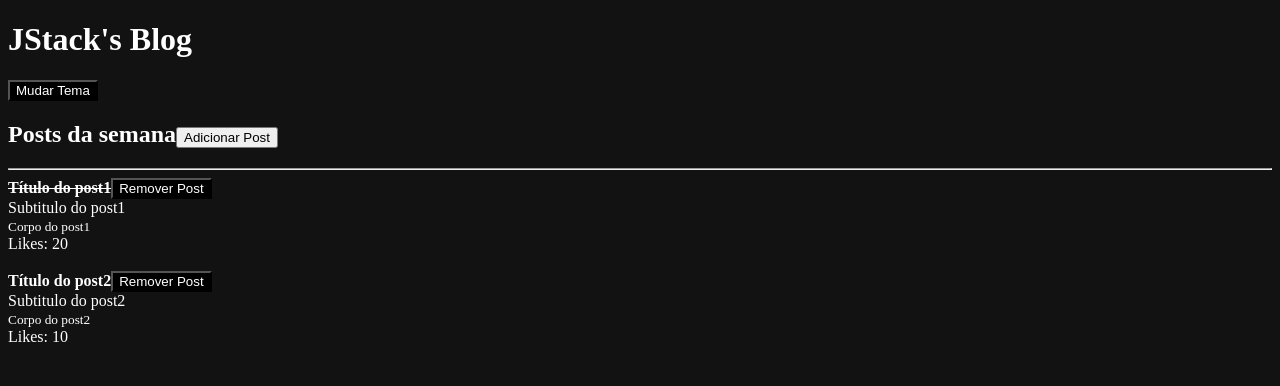
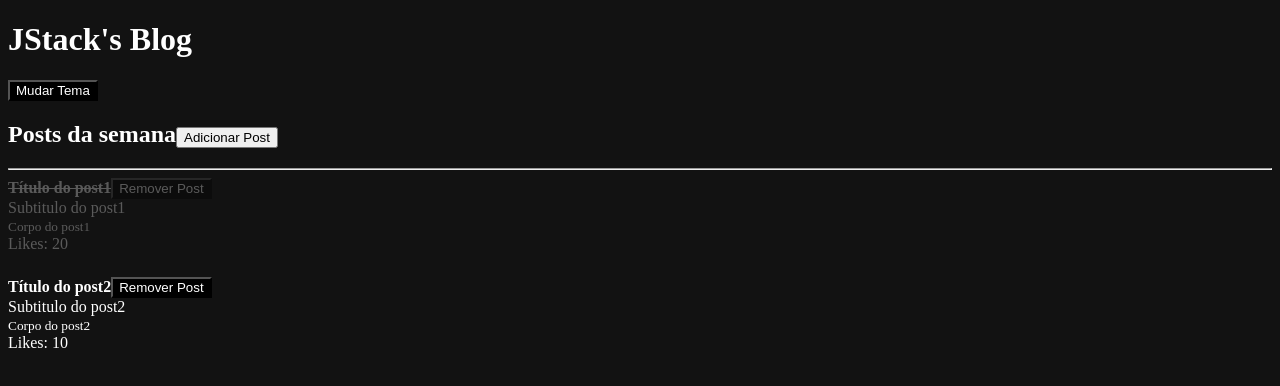
Before and after one commit to oricardos/JStack, a React app in the folder front/: page / in a window 1280 px wide. Shown: the top 386 px of the page. Built offline with nearby package versions, Linux system fonts and the light colour scheme.

Commit message:
add SCSS support; implement post removal styling and logic

```diff
--- a/front/package.json
+++ b/front/package.json
@@ -19,6 +19,8 @@
     "clean-webpack-plugin": "^4.0.0",
     "css-loader": "^7.1.2",
     "html-webpack-plugin": "^5.6.3",
+    "sass": "^1.83.4",
+    "sass-loader": "^16.0.4",
     "style-loader": "^4.0.0",
     "webpack": "^5.97.1",
     "webpack-cli": "^6.0.1",
--- a/front/src/App.js
+++ b/front/src/App.js
@@ -13,6 +13,7 @@ function App() {
       body: "Corpo do post1",
       likes: 20,
       read: true,
+      removed: true,
     },
     {
       id: Math.random(),
@@ -21,6 +22,7 @@ function App() {
       body: "Corpo do post2",
       likes: 10,
       read: false,
+      removed: false,
     },
   ]);
 
@@ -39,7 +41,13 @@ function App() {
   };
 
   const handleRemovePost = (postId) => {
-    setPosts((prevState) => prevState.filter((post) => post.id !== postId));
+    setPosts((prevState) => prevState.map(
+      post => (
+        post.id === postId
+        ? { ...post, removed: true}
+        : post
+      )
+    ));
   };
 
   return (
--- a/front/src/Post.js
+++ b/front/src/Post.js
@@ -1,19 +1,20 @@
 import React from "react";
 import PropTypes from "prop-types";
 import PostHeader from "./PostHeader";
+import * as styles from "./Post.scss";
 
+console.log(styles);
 export default function Post({ post, onRemove }) {
   return (
-    <>
-      <article>
-        <PostHeader post={post} onRemove={onRemove} /><br />
-        <span>{post.subtitle}</span><br />
-        <small>{post.body}</small>
-        <br />
-        Likes: {post.likes}
-      </article>
+    <article className={post.removed ? styles.postRemoved : styles.post}>
+      <PostHeader post={post} onRemove={onRemove} />
       <br />
-    </>
+      <span>{post.subtitle}</span>
+      <br />
+      <small>{post.body}</small>
+      <br />
+      Likes: {post.likes}
+    </article>
   );
 }
 
@@ -25,6 +26,7 @@ Post.propTypes = {
     body: PropTypes.string.isRequired,
     likes: PropTypes.number.isRequired,
     read: PropTypes.bool.isRequired,
+    removed: PropTypes.bool.isRequired,
   }).isRequired,
   onRemove: PropTypes.func.isRequired,
 };
--- /dev/null
+++ b/front/src/Post.scss
@@ -0,0 +1,8 @@
+.post {
+    margin-bottom: 24px;
+}
+
+.postRemoved {
+    margin-bottom: 24px;
+    opacity: 0.3;
+}
--- a/front/src/index.js
+++ b/front/src/index.js
@@ -1,6 +1,6 @@
 import React from "react";
 import ReactDOM from "react-dom";
 import App from "./App";
-import "./index.css";
+import "./index.scss";
 
 ReactDOM.render(<App />, document.getElementById("root"));
--- a/front/webpack.config.js
+++ b/front/webpack.config.js
@@ -18,9 +18,20 @@ module.exports = {
         use: "babel-loader",
       },
       {
-        test: /\.css$/,
-        use: ['style-loader', 'css-loader']
-      }
+        test: /\.scss$/,
+        use: [
+          'style-loader',
+          {
+            loader: 'css-loader',
+            options: {
+              modules: {
+                localIdentName: '[name]__[local]__[hash:base64:5]' // Configura o nome da classe gerada
+              },
+            }
+          },
+          'sass-loader'
+        ],
+      },
     ],
   },
   plugins: [
```
Also changed, not shown: front/src/index.scss (renamed from front/src/index.css), 1 other file (tests, documents, lock files or other folders).
